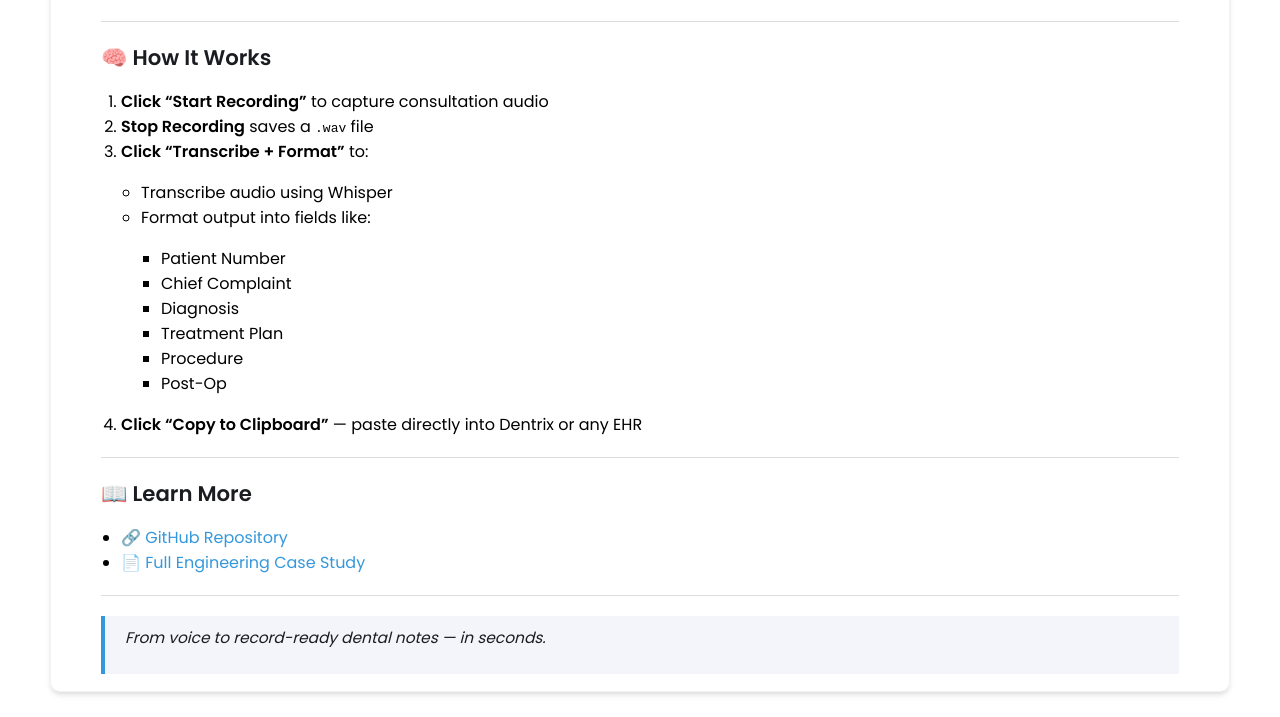
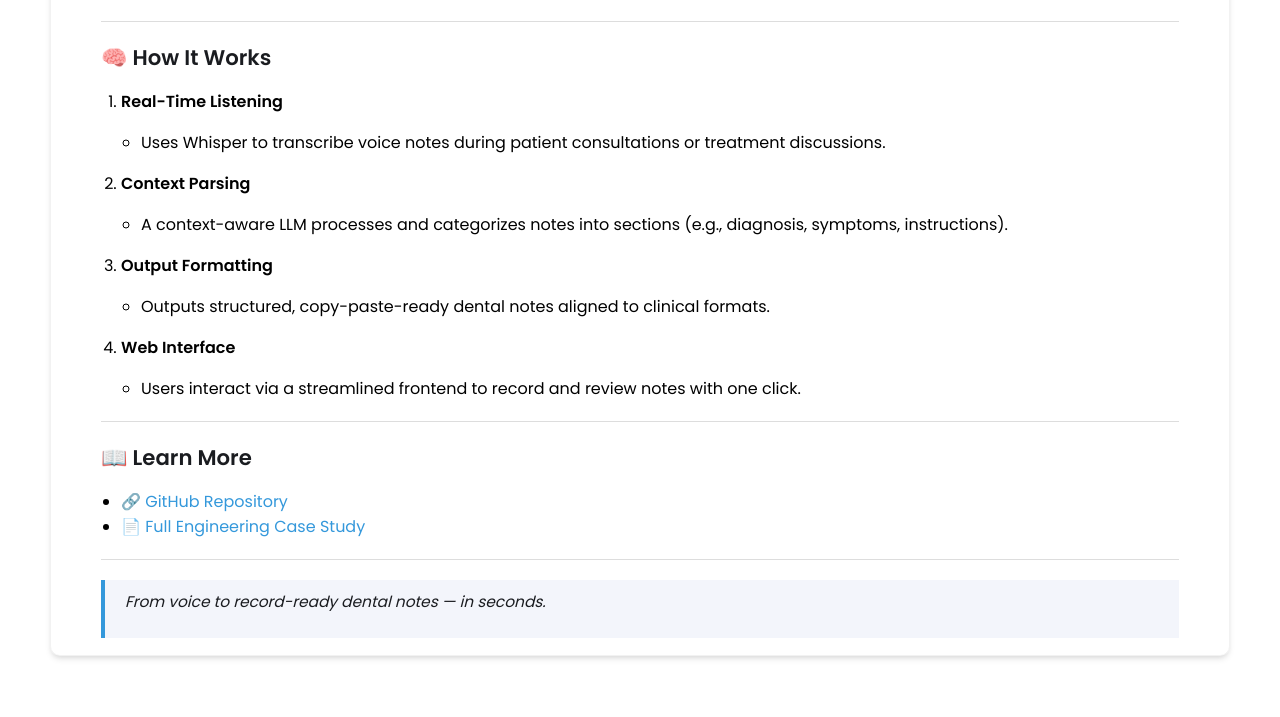
Before and after one commit to 20mup/20mup.github.io, a Jekyll site: the page built from _projects/notebuddy/index.md, in a window 1280 px wide and 900 px high, scrolled down 1928 px, cut to the strip 183-900 px from the top of the window. Built offline with Jekyll 4.4.1, drawn with Linux system fonts in a browser that asks for light colours; after the commit the page ends 2792 px from its top, so only the background shows below that.

Commit message:
Update index.md

```diff
--- a/_projects/notebuddy/index.md
+++ b/_projects/notebuddy/index.md
@@ -60,18 +60,17 @@ NoteBuddy streamlines the dental note-taking process by recording consultations,
 
 ## 🧠 How It Works
 
-1. **Click “Start Recording”** to capture consultation audio
-2. **Stop Recording** saves a `.wav` file
-3. **Click “Transcribe + Format”** to:
-   - Transcribe audio using Whisper
-   - Format output into fields like:
-     - Patient Number
-     - Chief Complaint
-     - Diagnosis
-     - Treatment Plan
-     - Procedure
-     - Post-Op
-4. **Click “Copy to Clipboard”** — paste directly into Dentrix or any EHR
+1. **Real-Time Listening**
+   - Uses Whisper to transcribe voice notes during patient consultations or treatment discussions.
+
+2. **Context Parsing**
+   - A context-aware LLM processes and categorizes notes into sections (e.g., diagnosis, symptoms, instructions).
+
+3. **Output Formatting**
+   - Outputs structured, copy-paste-ready dental notes aligned to clinical formats.
+
+4. **Web Interface**
+   - Users interact via a streamlined frontend to record and review notes with one click.
 
 ---
 
```
